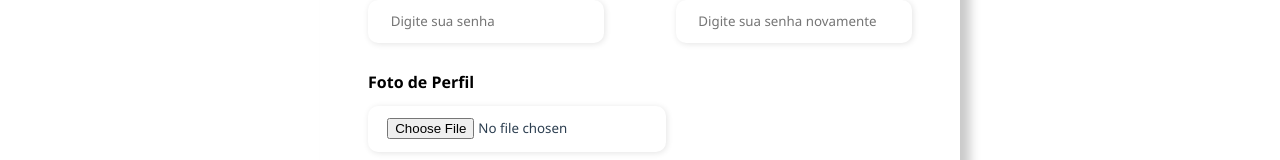
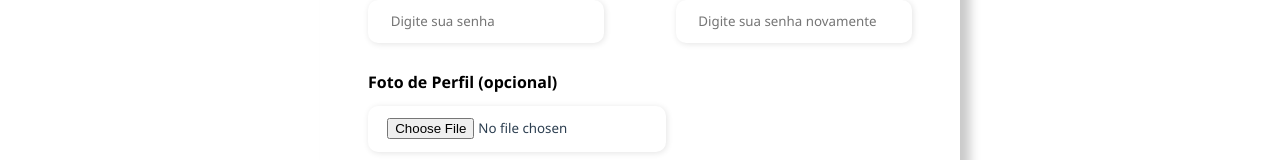
Before and after one commit to a-lvaro/Wydra-construcaoSoftware, a Vue app in the folder client/: page /cadastro in a window 1280 px wide. Shown: the part 490-650 px from the top of the page. Built offline with nearby package versions, Linux system fonts and the light colour scheme.

Commit message:
quase tudo pronto!

```diff
--- a/client/src/components/Cadastro.vue
+++ b/client/src/components/Cadastro.vue
@@ -54,7 +54,7 @@
                             </div>
 
                             <div class="input-box">
-                                <label for="foto">Foto de Perfil </label>
+                                <label for="foto">Foto de Perfil (opcional)</label>
                                 <input ref="foto de perfil" accept="image/jpeg" type="file" @change="pickFile">
                             </div>
                         </div>
```
